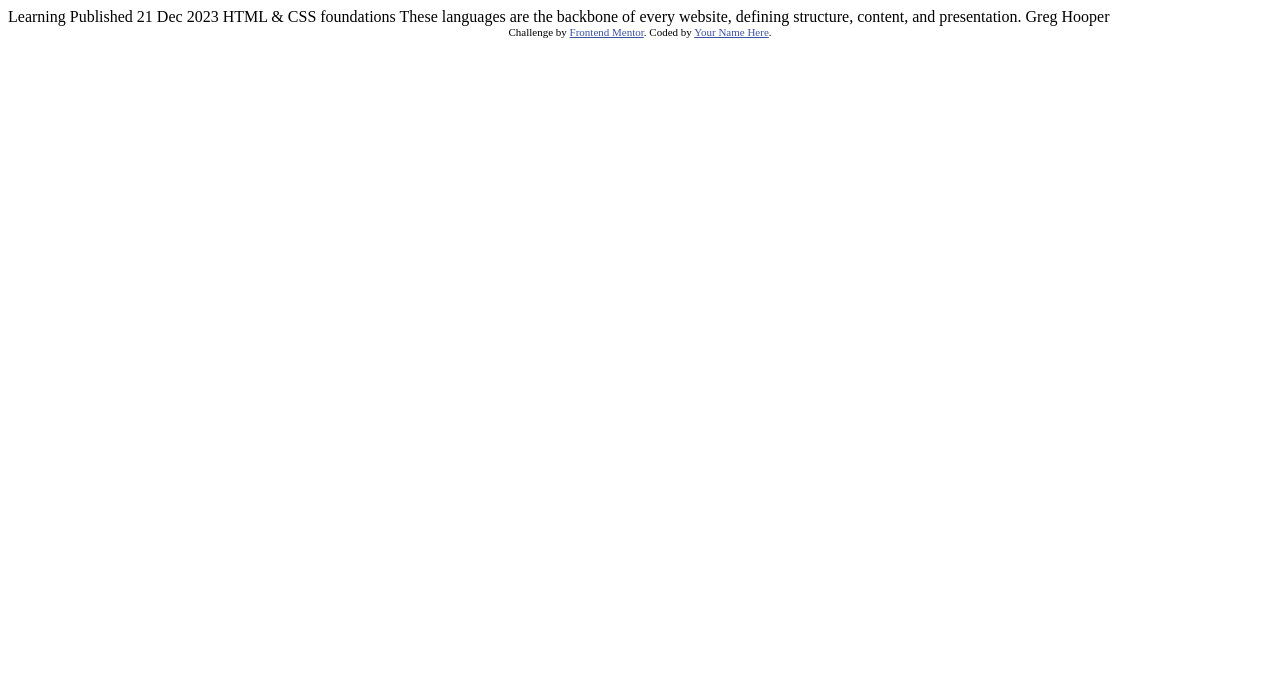
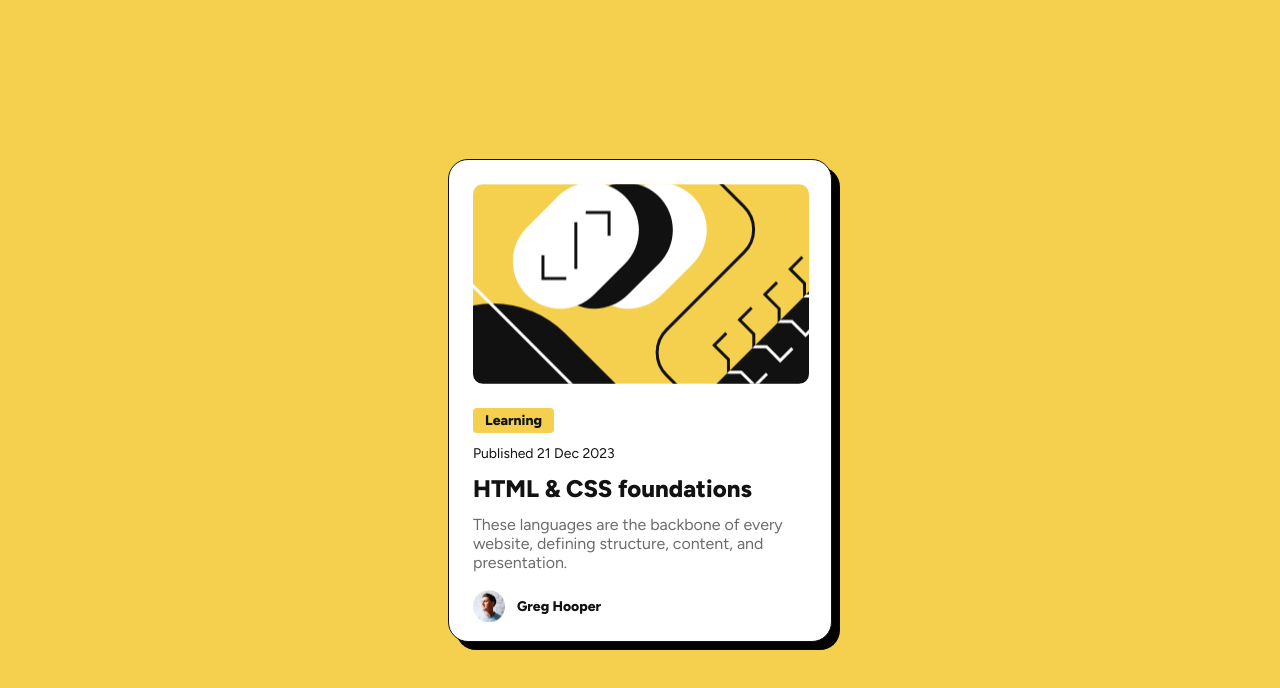
Before and after one commit to vanthinh01052001/blog-review-card, a plain HTML site: page index.html in a window 1280 px wide. Drawn offline with Linux system fonts and the light colour scheme.

Commit message:
-  update index.html - add styles.css

```diff
--- a/index.html
+++ b/index.html
@@ -8,27 +8,28 @@
 
   <title>Frontend Mentor | Blog preview card</title>
 
-  <!-- Feel free to remove these styles or customise in your own stylesheet 👍 -->
-  <style>
-    .attribution { font-size: 11px; text-align: center; }
-    .attribution a { color: hsl(228, 45%, 44%); }
-  </style>
+  <link rel="stylesheet" href="./styles.css">
+  <link rel="stylesheet" href="https://fonts.googleapis.com/css2?family=Figtree:wght@400;600;800&display=swap">
+
 </head>
 <body>
-
-  Learning
-
-  Published 21 Dec 2023
-
-  HTML & CSS foundations
-
-  These languages are the backbone of every website, defining structure, content, and presentation.
-
-  Greg Hooper
-
-  <div class="attribution">
-    Challenge by <a href="https://www.frontendmentor.io?ref=challenge" target="_blank">Frontend Mentor</a>.
-    Coded by <a href="#">Your Name Here</a>.
-  </div>
+  <main>
+    <div class="container">
+      <div class="card">
+      </div>
+      <div class="infor">
+        <span class="infor-btn">Learning</span>
+        <span class="infor-date">Published 21 Dec 2023</span>
+        <span class="infor-title">HTML & CSS foundations</span>
+        <span class="description">
+          These languages are the backbone of every website, defining structure, content, and presentation.
+        </span>
+      </div>
+      <div class="avatar">
+        <div class="avatar-img"></div>
+        <span class="avatar-name">Greg Hooper</span>
+      </div>
+    </div>
+  </main>
 </body>
 </html>
--- /dev/null
+++ b/styles.css
@@ -0,0 +1,142 @@
+/* Define CSS Variables for Colors */
+:root {
+  --yellow: hsl(47, 88%, 63%);
+  --white: hsl(0, 0%, 100%);
+  --gray-500: hsl(0, 0%, 42%);
+  --gray-950: hsl(0, 0%, 7%);
+}
+
+/* Typography Variables */
+:root {
+  --font-family: "Figtree", sans-serif;
+  --font-size-paragraph: 16px;
+  --font-weight-500: 500;
+  --font-weight-800: 800;
+}
+* {
+  margin: 0;
+  padding: 0;
+  box-sizing: border-box;
+}
+/* Body Copy */
+html,
+body {
+  font-family: var(--font-family);
+  font-size: var(--font-size-paragraph);
+  color: var(--gray-500);
+  max-width: 1440px;
+  height: 100%;
+}
+
+main {
+  background-color: var(--yellow);
+  display: flex;
+  align-items: center;
+  justify-content: center;
+  min-height: 100vh;
+}
+.container{
+    max-width: 384px;
+    display: flex;
+    flex-direction: column;
+    align-items: flex-start;
+    justify-content: center;
+    gap: 24px;
+    padding: 24px;
+    background-color: var(--white);
+    border: 1px solid #111111;
+    box-shadow: 8px 8px 0px #000000;
+    border-radius: 20px;
+
+}
+.card {
+    min-width: 336px;
+    min-height: 200px;
+    background-repeat: no-repeat;
+    background-size: cover;
+    background-position: center;
+    background-image: url("./assets/images/illustration-article.svg");
+    border-radius: 10px;
+}
+.infor{
+    width: 100%;
+    display: flex;
+    flex-direction: column;
+    align-items: flex-start;
+    justify-content: center;
+    gap: 12px;
+}
+
+.infor-btn{
+    max-width: 82px;
+    max-height: 29px;
+    padding: 4px 12px;
+    background-color: var(--yellow);
+    color: var(--gray-950);
+    border-radius: 4px;
+    font-size: 14px;
+    font-weight: var(--font-weight-800);
+}
+
+.infor-date{
+    font-size: 14px;
+    font-weight: var(--font-weight-500);
+    color: var(--gray-950);
+}
+
+.infor-title{
+    font-size: 24px;
+    font-weight: var(--font-weight-800);
+    color: var(--gray-950);
+}
+
+.infor-title:hover{
+    color: var(--yellow);
+    cursor: pointer;
+    transition: 0.5s;
+}
+
+.infor-description{
+    font-size: 16px;
+    font-weight: var(--font-weight-500);
+    color: var(--gray-500);
+}
+
+.avatar{
+    max-width: 85px;
+    max-height: 21px;
+    display: flex;
+    align-items: center;
+    justify-content: space-between;
+    flex-direction: row;
+    gap: 12px;
+}
+.avatar-img{
+    min-width: 32px;
+    min-height: 32px;
+    background-image: url("./assets/images/image-avatar.webp");
+    background-repeat: no-repeat;
+    background-size: cover;
+    background-position: center;
+}
+
+.avatar-name{
+    font-size: 14px;
+    font-weight: var(--font-weight-800);
+    color: var(--gray-950);
+    min-width: 85px;
+}
+
+@media (max-width: 768px) {
+    .container{
+        max-width: 100%;
+        padding: 16px;
+    }
+    .card{
+        min-width: 100%;
+    }
+
+    main{
+        padding: 0 24px;
+    }
+}
```
